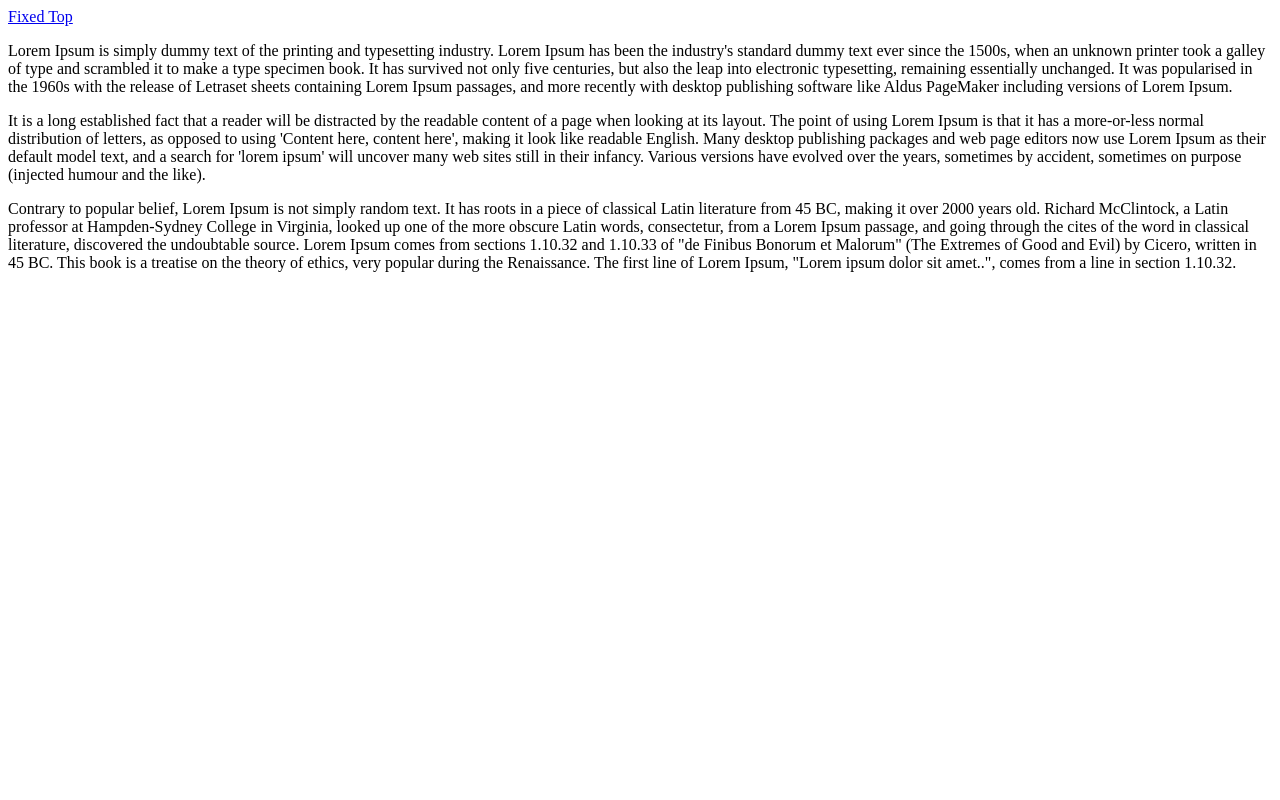
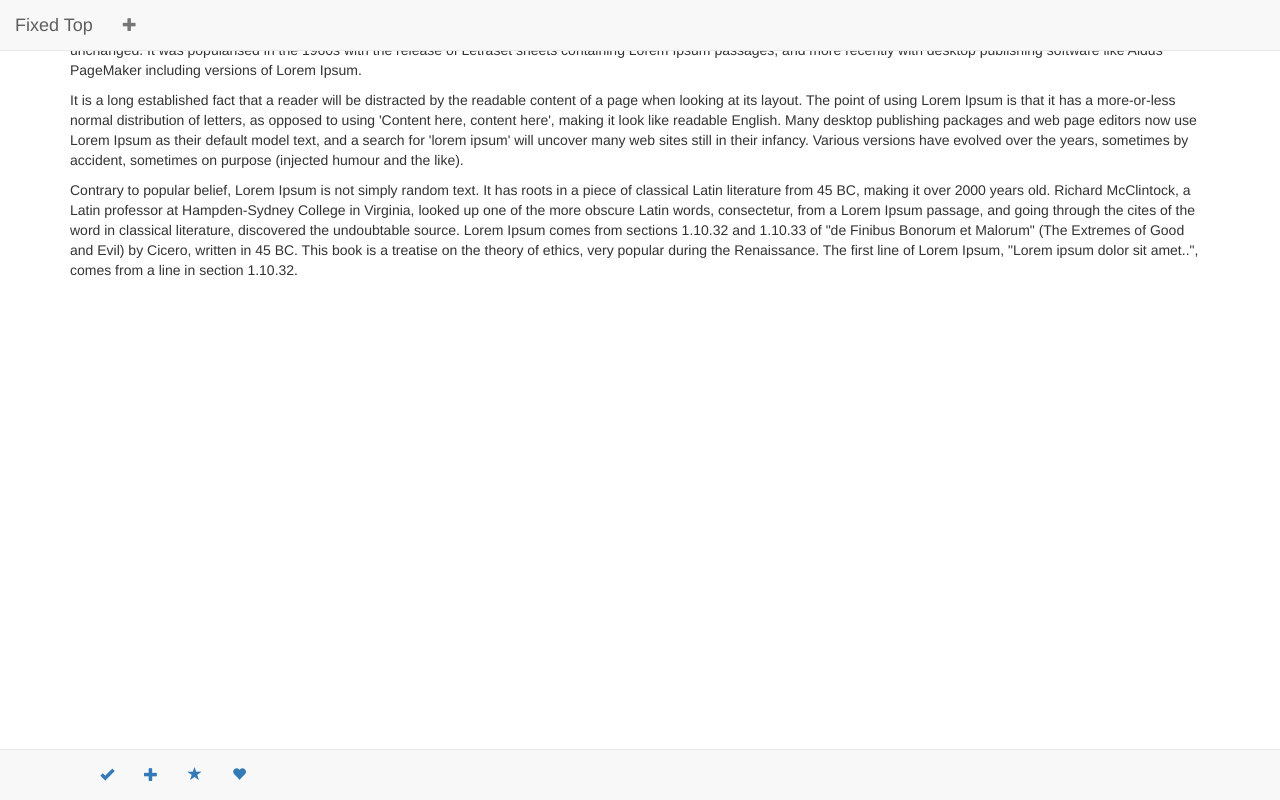
Before and after one commit to djfinn14/Your-Neighbor, a plain HTML site: page project/bootstrap test.html in a window 1280 px wide. Drawn offline with Linux system fonts and the light colour scheme.

Commit message:
got bootstrap working in my code

```diff
--- a/project/bootstrap test.html
+++ b/project/bootstrap test.html
@@ -1,7 +1,13 @@
 <!DOCTYPE html>
 <html>
-<body>
-  <nav class="navbar navbar-default navbar-fixed-top">
+  <head>
+    <title>
+      intro to bootstrap
+    </title>
+    <link href='css/bootstrap.css' rel='stylesheet'/>
+</head>
+  <body>
+    <nav class="navbar navbar-default navbar-fixed-top">
   <div class="container-fluid">
     <div class="navbar-header">
       <a class="navbar-brand" href="#">
@@ -17,7 +23,7 @@
   </div>
 </nav>
 
-<div class="container-fluid">
+<div class="container">
   <p>
     Lorem Ipsum is simply dummy text of the printing and typesetting industry. Lorem Ipsum has been the industry's standard dummy text ever since the 1500s, when an unknown printer took a galley of type and scrambled it to make a type specimen book. It has survived not only five centuries, but also the leap into electronic typesetting, remaining essentially unchanged. It was popularised in the 1960s with the release of Letraset sheets containing Lorem Ipsum passages, and more recently with desktop publishing software like Aldus PageMaker including versions of Lorem Ipsum.
   </p>
@@ -55,5 +61,5 @@
     </div>
   </div>
 </nav>
-</body>
+  </body>
 </html>
```
